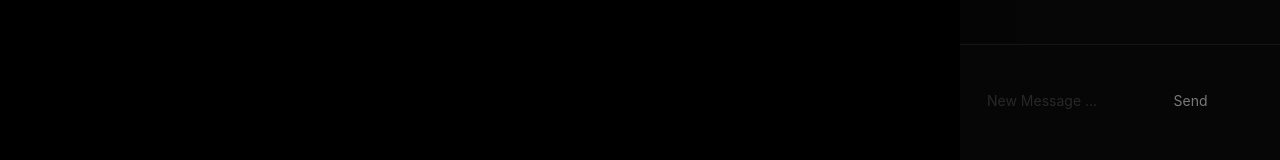
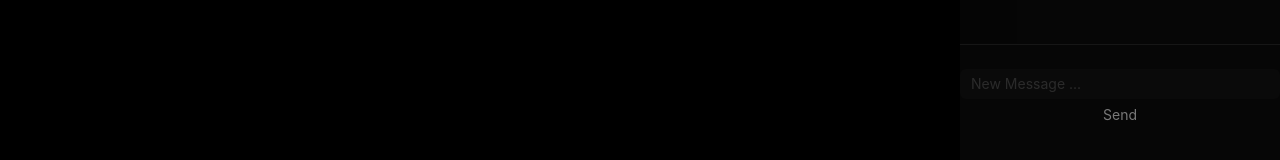
Before and after one commit to Sumsun93/nomdecode-front, a React (Vite) app: page /lobby/1 in a window 1280 px wide. Shown: the part 466-626 px from the top of the page. Built offline with nearby package versions, Linux system fonts and the light colour scheme; no server answers.

Commit message:
On essaye de mettre en plus RTK et qq changements de style

```diff
--- a/package.json
+++ b/package.json
@@ -9,11 +9,13 @@
     "preview": "vite preview"
   },
   "dependencies": {
+    "@reduxjs/toolkit": "^1.9.5",
     "antd": "^5.4.0",
     "localforage": "^1.10.0",
     "match-sorter": "^6.3.1",
     "react": "^18.2.0",
     "react-dom": "^18.2.0",
+    "react-redux": "^8.0.5",
     "react-router-dom": "^6.10.0",
     "socket.io-client": "^4.6.1",
     "sort-by": "^1.2.0"
--- a/src/components/Message/index.tsx
+++ b/src/components/Message/index.tsx
@@ -2,7 +2,6 @@ import {Typography} from 'antd';
 
 function Message() {
     return (
-        <div>
         <Typography.Paragraph
             style={{
                 padding: '1rem',
@@ -10,7 +9,6 @@ function Message() {
         >
             User : Content
         </Typography.Paragraph>
-        </div>
     );
 }
 
--- /dev/null
+++ b/src/features/messages/messagesSlice.tsx
@@ -0,0 +1,22 @@
+import {createSlice} from '@reduxjs/toolkit';
+
+const initialState = {
+    messages: [],
+};
+
+export const messagesSlice = createSlice({
+    name: 'messages',
+    initialState,
+    reducers: {
+        addNewMessage: (state, action) => {
+            return {
+                ...state.messages,
+                ...action.payload,
+            };
+        },
+    },
+});
+
+export const {addNewMessage} = messagesSlice.actions;
+
+export default messagesSlice.reducer;
--- a/src/pages/Lobby.tsx
+++ b/src/pages/Lobby.tsx
@@ -67,13 +67,15 @@ const Lobby = () => {
 
                     <Divider />
 
-                    <Form
-                        style={{
-                            display: 'flex',
-                            padding: '1rem',
-                        }}
-                    >
-                        <Input placeholder="New Message ..." bordered={false} />
+                    <Form style={{}}>
+                        <Input
+                            type="textarea"
+                            placeholder="New Message ..."
+                            bordered={false}
+                            style={{
+                                backgroundColor: 'rgba(50, 50, 50, 0.2)',
+                            }}
+                        />
                         <Button type="text" block>
                             Send
                         </Button>
--- /dev/null
+++ b/src/store/index.tsx
@@ -0,0 +1,8 @@
+import {configureStore} from '@reduxjs/toolkit';
+import messagesReducer from '../features/messages/messagesSlice';
+
+export const store = configureStore({
+    reducer: {
+        messages: messagesReducer,
+    },
+});
```
Also changed, not shown: src/main.tsx (+7 -3 lines), 1 other file (tests, documents, lock files or other folders). Lines whose indentation alone changed are shown as unchanged.
